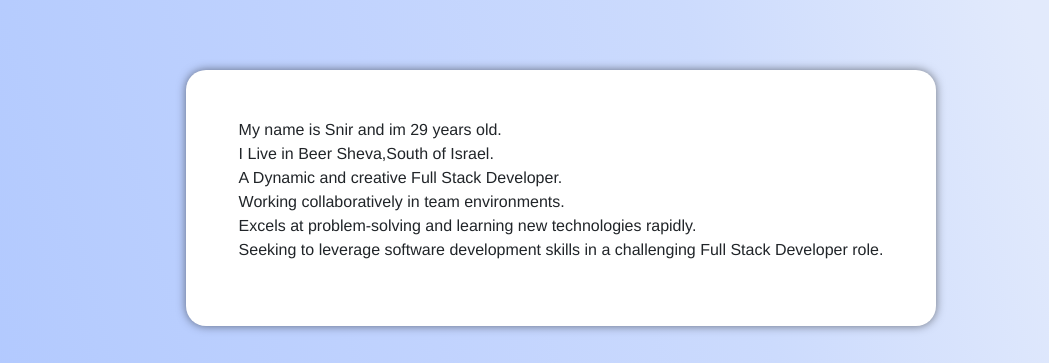
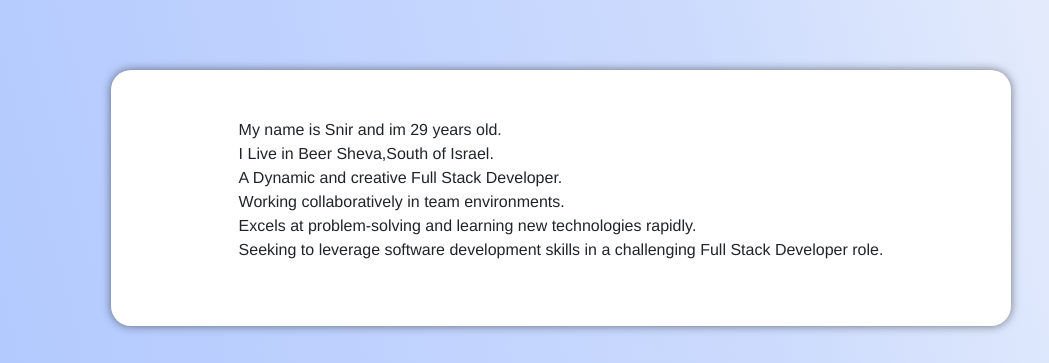
Before and after one commit to Snir4game/PortFolio, a React (Create React App) app: page / in a window 1280 px wide. Shown: the part 589-952 px from the top of the page, without its empty margins (79-1128 px from the left). Built offline with nearby package versions, Linux system fonts and the light colour scheme.

Commit message:
Increase max-width of portfolio sections for improved layout

```diff
--- a/src/components/Home/MyPortfolio.css
+++ b/src/components/Home/MyPortfolio.css
@@ -35,7 +35,7 @@
 .about, .SkillSection, .ProjectsSection {
     padding: 3rem;
     margin: 3rem auto;
-    max-width: 750px;
+    max-width: 900px;
     width: 80%;
     justify-content: center;
     align-items: center;
```
